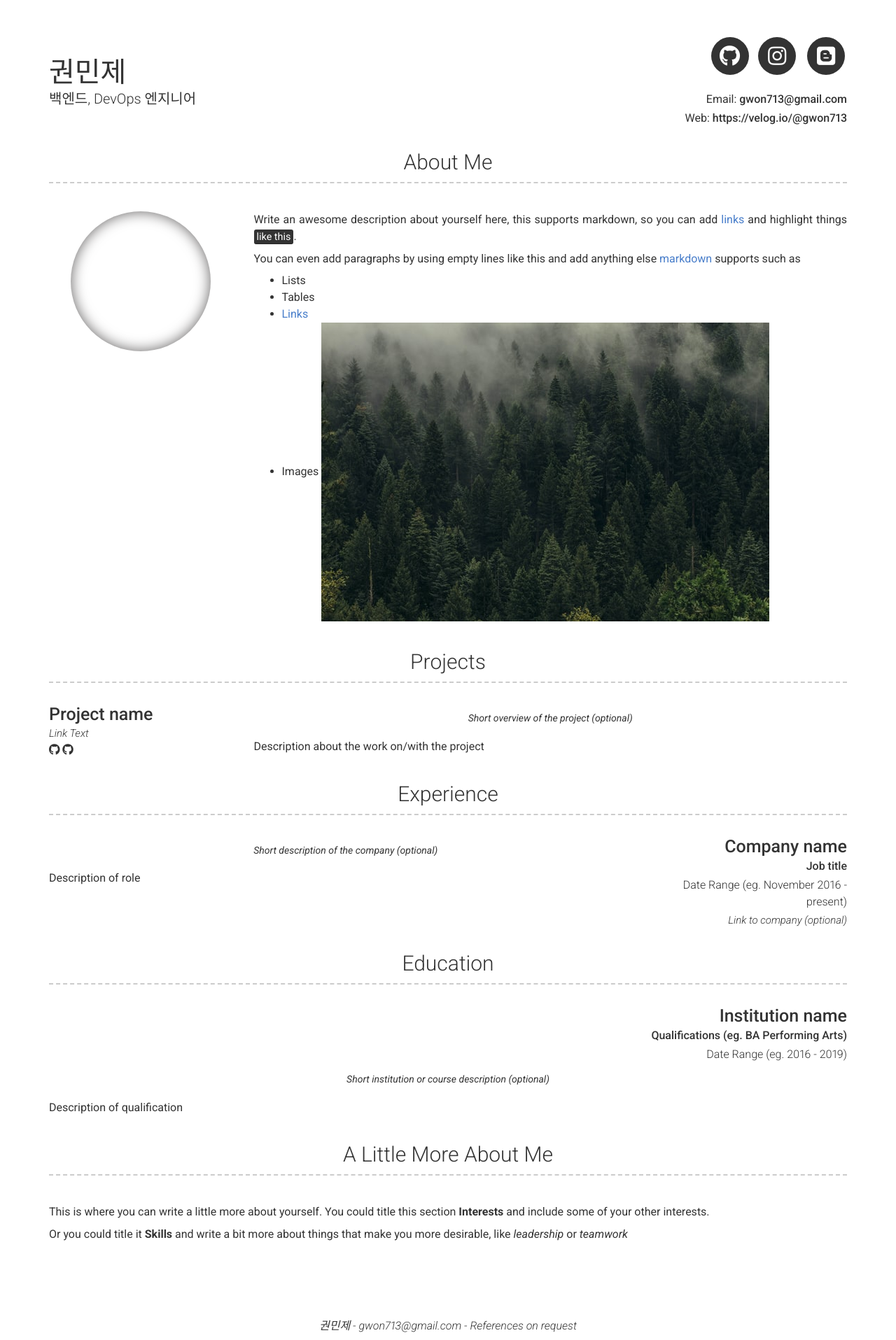
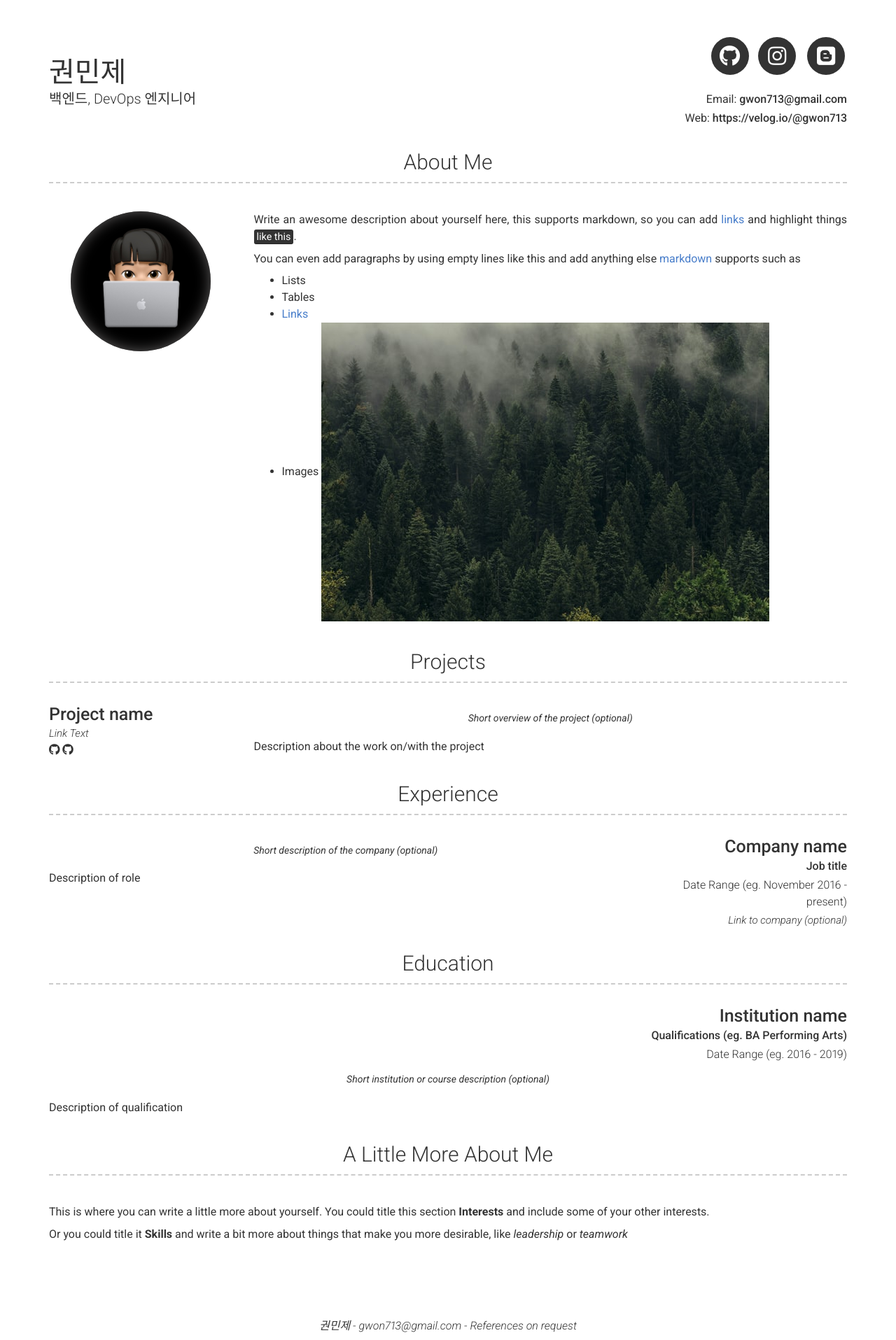
Before and after one commit to gwon713/gwon713.github.io, a Jekyll site: the page built from index.md, in a window 1280 px wide. Shown: the whole page at 70% size. Built offline with Jekyll 4.4.1, drawn with Linux system fonts in a browser that asks for light colours; nearby versions of some CDN libraries.

Commit message:
프로필 이미지 추가

```diff
--- a/_config.yml
+++ b/_config.yml
@@ -37,7 +37,7 @@ additional_links:
 
 # About Section
 # about_title: About Me (Use this to override about section title)
-about_profile_image: Directory of profile image (eg. images/profile.jpg)
+about_profile_image: images/imoge1.jpg
 about_content: | # this will include new lines to allow paragraphs
   Write an awesome description about yourself here, this supports markdown, so you can add [links](http://foobar.com) and highlight things <mark>like this</mark>.
 
```
Also changed, not shown: images/imoge1.jpg (added).
